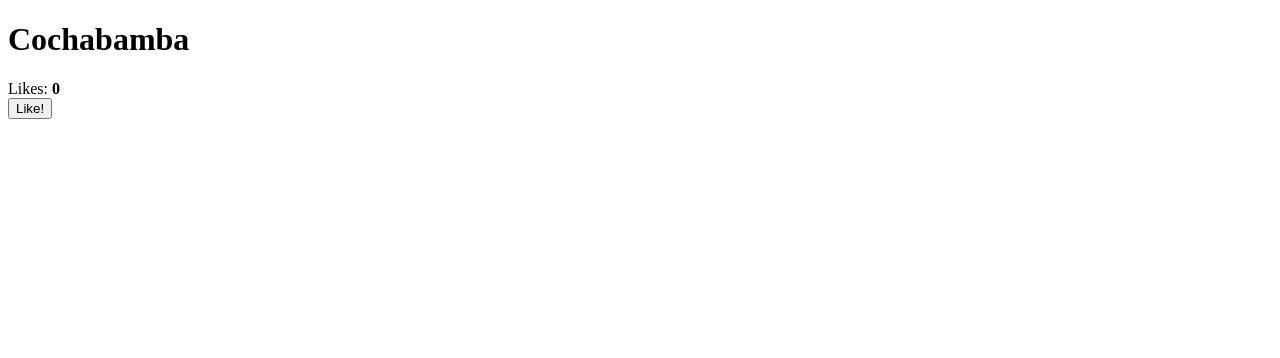
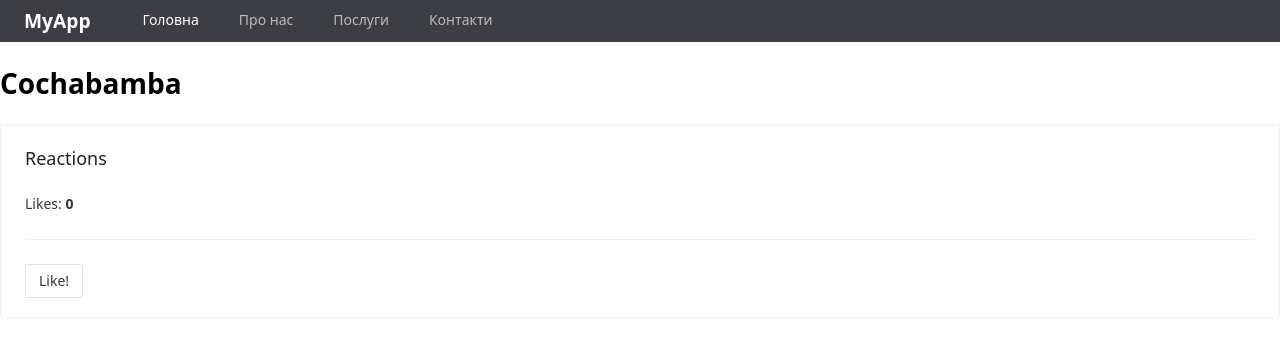
Before and after one commit to dugd/vallera-vue, a Vue app: page / in a window 1280 px wide. Shown: the top 358 px of the page. Built offline with nearby package versions, Linux system fonts and the light colour scheme.

Commit message:
use naive UI

```diff
--- a/package.json
+++ b/package.json
@@ -14,7 +14,9 @@
   "devDependencies": {
     "@types/node": "^22.15.21",
     "@vitejs/plugin-vue": "^5.2.3",
+    "naive-ui": "^2.41.0",
     "typescript": "^5.8.3",
+    "vfonts": "^0.0.3",
     "vite": "^6.3.5"
   }
 }
--- a/src/App.vue
+++ b/src/App.vue
@@ -1,4 +1,5 @@
 <script setup lang="ts">
+import { NButton, NDivider, NCard, NLayoutHeader, NMenu } from "naive-ui";
 import { ref } from 'vue';
 
 let likes = ref<number>(0);
@@ -6,16 +7,49 @@ function increaseLikes() {
   likes.value++;
 }
 
+const activeKey = ref('home');
+
+const menuOptions = [
+  { label: 'Головна', key: 'home' },
+  { label: 'Про нас', key: 'about' },
+  { label: 'Послуги', key: 'services' },
+  { label: 'Контакти', key: 'contacts' }
+];
+
 </script>
 
 <template>
+  <n-layout-header style="display: flex; align-items: center; padding: 0 24px;">
+    <div class="logo" style="color: white; font-weight: bold; font-size: 1.2rem; margin-right: 32px;">
+      MyApp
+    </div>
+
+    <n-menu
+        :options="menuOptions"
+        mode="horizontal"
+        :value="activeKey"
+        inverted
+    />
+  </n-layout-header>
+
   <h1>Cochabamba</h1>
-  <div>Likes: <strong>{{likes}}</strong></div>
-  <div>
-    <button @click="increaseLikes">Like!</button>
-  </div>
+  <n-card title="Reactions">
+    <div>Likes: <strong>{{likes}}</strong></div>
+    <n-divider />
+    <div>
+      <n-button @click="increaseLikes">Like!</n-button>
+    </div>
+  </n-card>
 </template>
 
 <style scoped>
+.n-layout-header {
+  background-color: #3c3e44;
+}
 
+.n-layout-header {
+  position: sticky;
+  top: 0;
+  z-index: 10;
+}
 </style>
--- a/src/main.ts
+++ b/src/main.ts
@@ -1,4 +1,5 @@
 import { createApp } from 'vue'
 import App from './App.vue'
 
-createApp(App).mount("#app")
+
+createApp(App).mount("#app");
```
Also changed, not shown: 1 other file (tests, documents, lock files or other folders).
